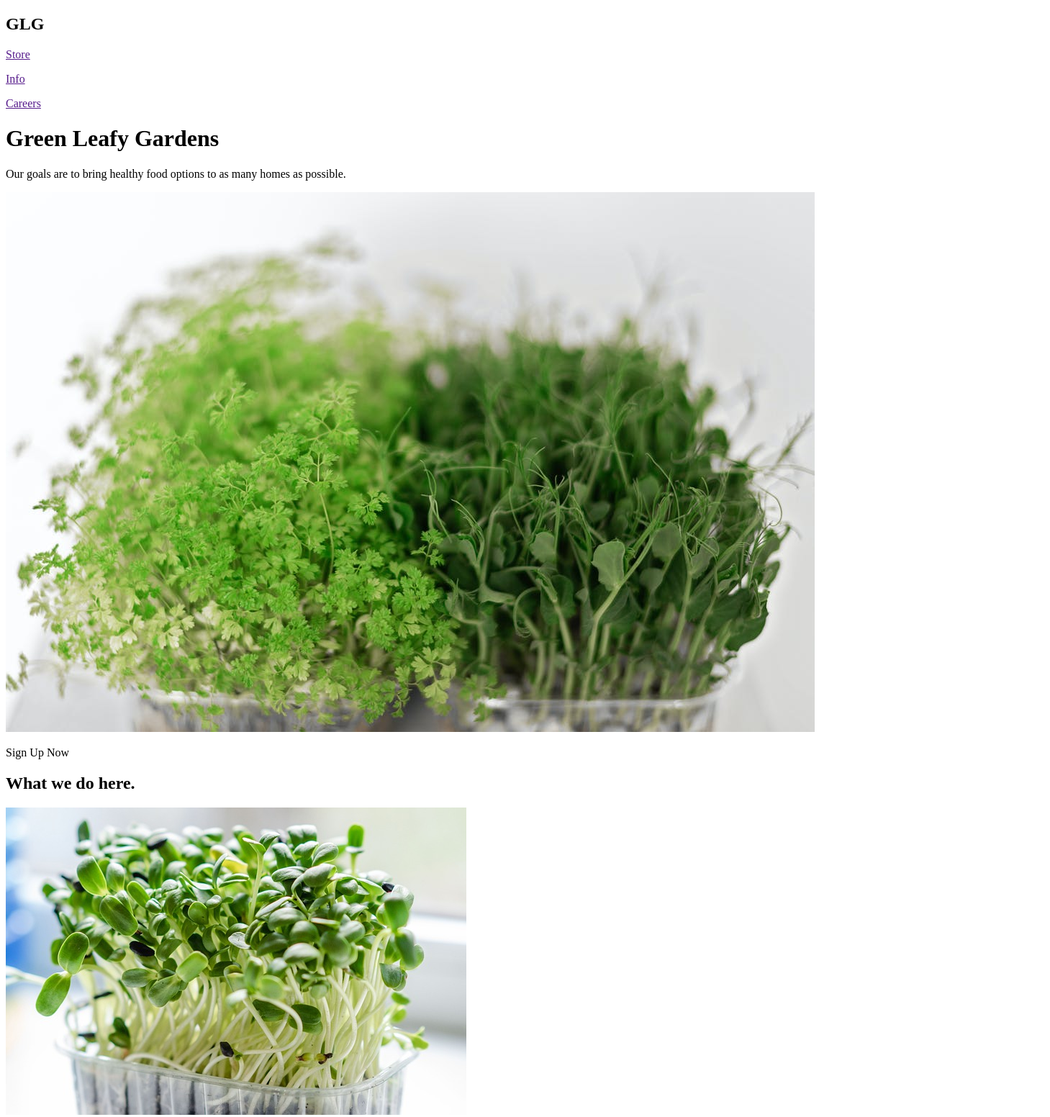
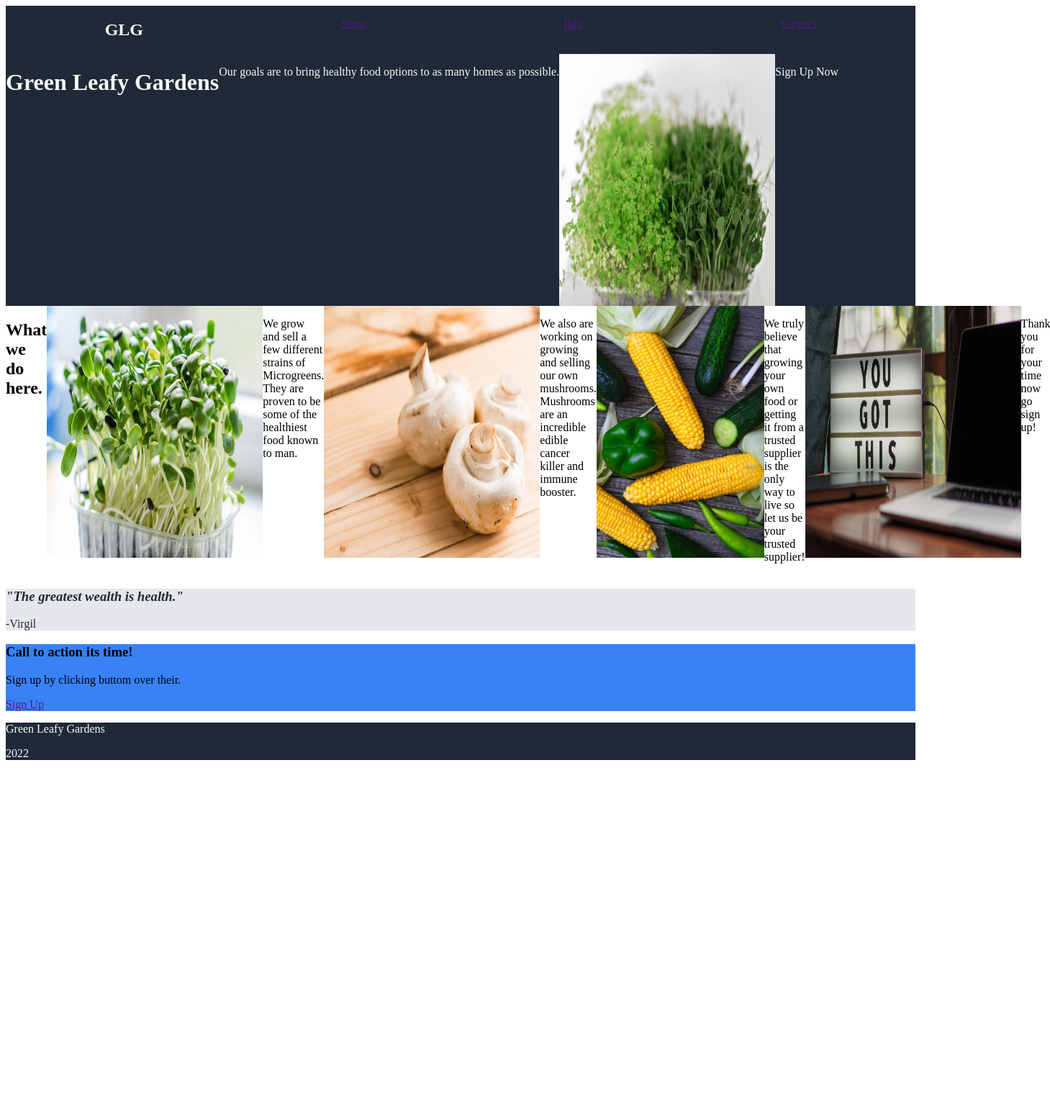
Before and after one commit to Tidalcode/odin-projcss, a plain HTML site: page index.html in a window 1280 px wide. Shown: the top 1552 px of the page at 72% size, 1459 px wide, since content can reach past the window. After the commit the page ends 1072 px from the top, so only its background shows below. Drawn offline with Linux system fonts and the light colour scheme.

Commit message:
added more html classes and worked on more css.

```diff
--- a/index.html
+++ b/index.html
@@ -9,17 +9,17 @@
     <body>
         <header>
             <h2>GLG</h2>
-                <p><a href="">Store</a></p>
-                <p><a href="">Info</a></p>
-                <p><a href="">Careers</a></p>
+                <p class="h1"><a href="">Store</a></p>
+                <p class="h2"><a href="">Info</a></p>
+                <p class="h3" ><a href="">Careers</a></p>
         </header>
-        <div>
+        <div class="div1">
             <h1>Green Leafy Gardens</h1>
                 <p>Our goals are to bring healthy food options to as many homes as possible.</p>
                 <img src="images/image1microgreen.jpeg" alt="Microgreens">
                 <p><a>Sign Up Now</a></p>
         </div>
-        <div>
+        <div class="div2">
             <h2>What we do here.</h2>
             <img src="images/imagebeansprout.jpg" alt="Microgreens beansprout">
             <p>We grow and sell a few different strains of Microgreens. They are proven to be some of the healthiest food known to man.</p>
@@ -30,14 +30,14 @@
             <img src="images/yougotthis.jpg" alt="">
             <p>Thank you for your time now go sign up!</p>
         </div>
-        <div>
+        <div class="div3">
             <h3><em>"The greatest wealth is health."</em></h3>
             <p>-Virgil</p>
         </div>
-        <div>
+        <div class="div4">
             <h3>Call to action its time!</h3>
             <p>Sign up by clicking buttom over their.</p>
-            <p><a>Sign Up</a></p>
+            <p><a href="">Sign Up</a></p>
         </div>
         <div class="footer">
             <p>Green Leafy Gardens</p>
--- a/styles.css
+++ b/styles.css
@@ -0,0 +1,32 @@
+.footer {
+    background-color: #1F2937;
+    color: #F9FAF8;
+}
+header {
+    background-color: #1F2937;
+    color: #F9FAF8;
+    display: flex;
+    flex: auto;
+    justify-content: space-around;
+}
+.div1 {
+    background-color: #1F2937;
+    color: #F9FAF8;
+    display: flex;
+
+}
+.div2 {
+    display: flex;
+}
+.div3 {
+    background-color: #E5E7EB;
+    color: #1F2937;
+}
+.div4 {
+    background-color: #3882F6;
+
+}
+img {
+    height: 350px;
+    width: 300px;
+}
```
